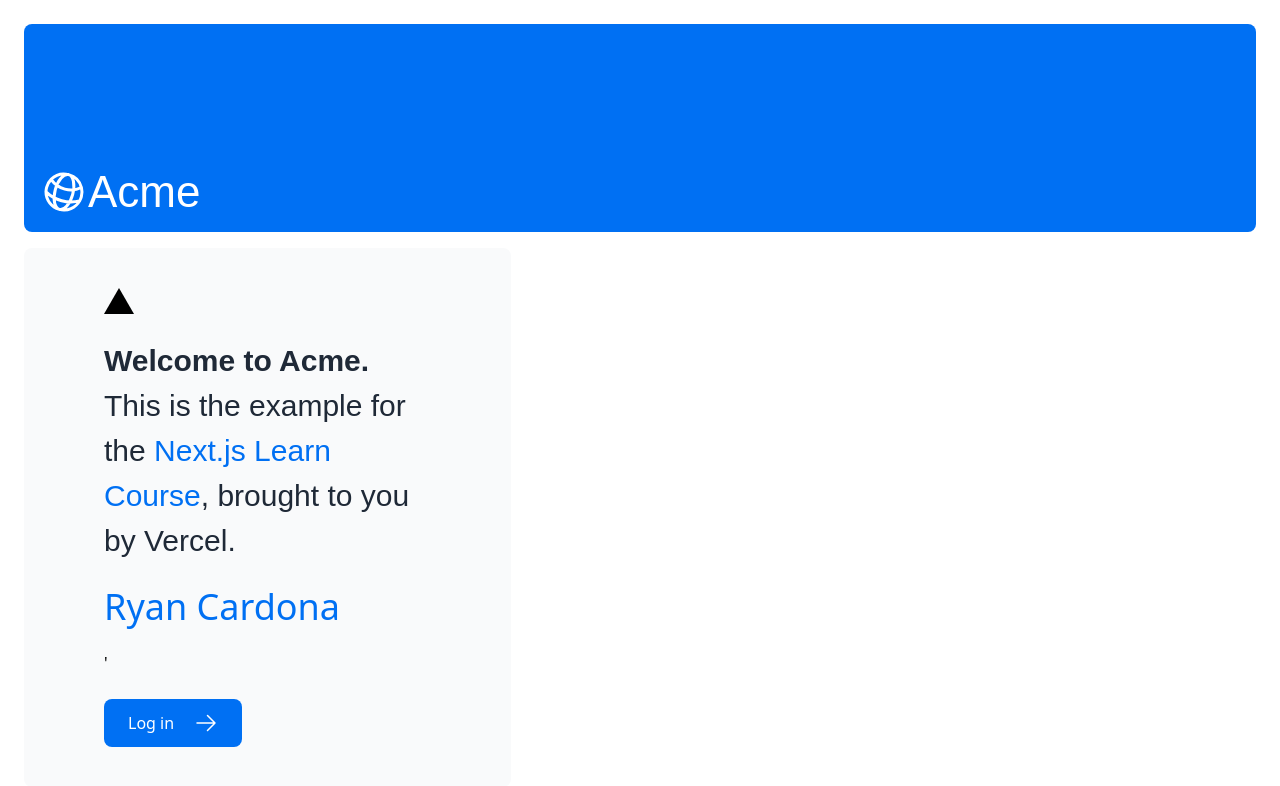
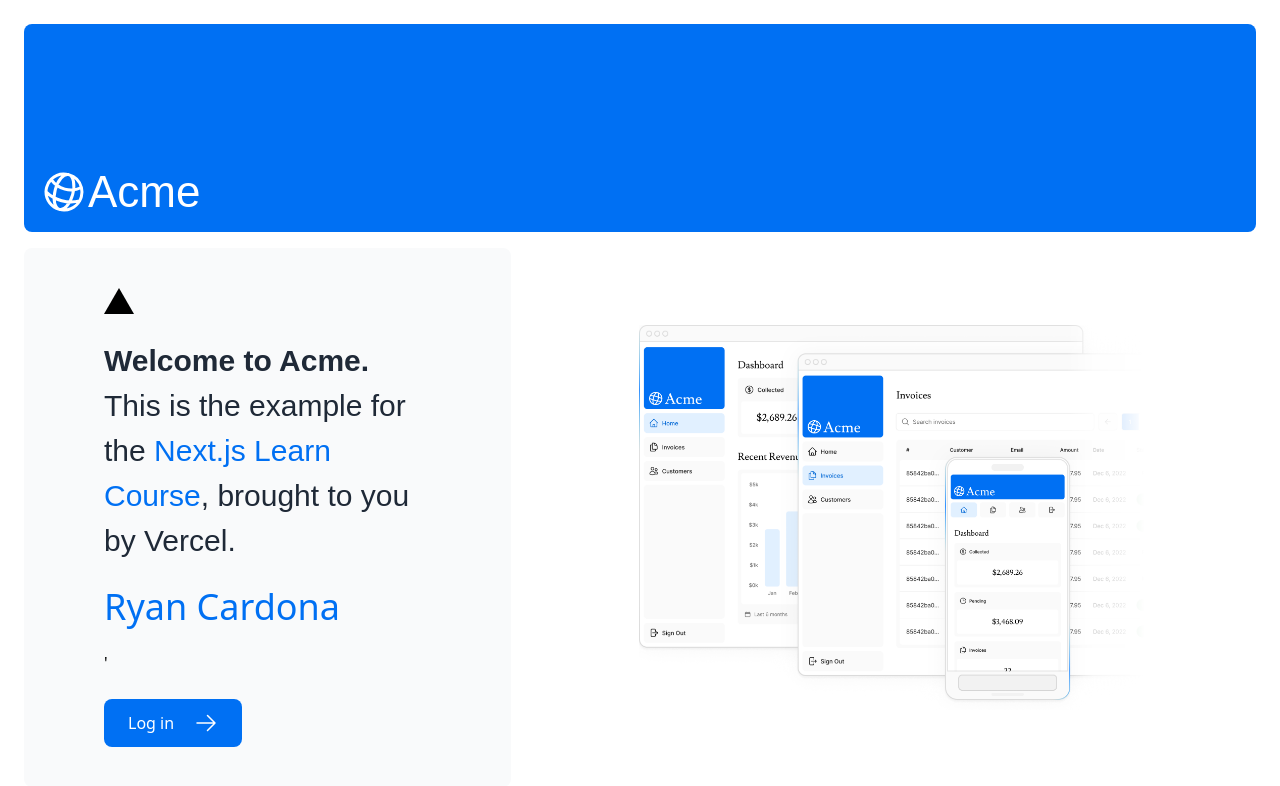
Before and after one commit to rcardona025/nextjs-dashboard, a Next.js app: page / in a window 1280 px wide. Shown: the top 786 px of the page. Built offline with nearby package versions, Linux system fonts and the light colour scheme; a web font is replaced by a local one.

Commit message:
added ryan page

```diff
--- a/app/page.tsx
+++ b/app/page.tsx
@@ -3,6 +3,7 @@
 import Link from 'next/link';
 import styles from '@/app/ui/home.module.css';
 import { lusitana } from '@/app/ui/fonts';
+import Image from 'next/image';
 
 export default function Page() {
   return (
@@ -16,6 +17,13 @@
           <div
   className="relative w-0 h-0 border-l-[15px] border-r-[15px] border-b-[26px] border-l-transparent border-r-transparent border-b-black"
 />
+ <Image
+        src="/hero-mobile.png"
+        width={560}
+        height={620}
+        className="block md:hidden"
+        alt="Screenshot of the dashboard project showing mobile version"
+      />
 <p className={lusitana.className}>
           <p className={`text-xl text-gray-800 md:text-3xl md:leading-normal`}>
             <strong>Welcome to Acme.</strong> This is the example for the{' '}
@@ -35,6 +43,14 @@
         </div>
         <div className="flex items-center justify-center p-6 md:w-3/5 md:px-28 md:py-12">
           {/* Add Hero Images Here */}
+          <Image
+        src="/hero-desktop.png"
+        width={1000}
+        height={760}
+        className="hidden md:block"
+        alt="Screenshots of the dashboard project showing desktop version"
+
+      />
         </div>
       </div>
     </main>
--- /dev/null
+++ b/app/ryan/info.tsx
@@ -0,0 +1,8 @@
+
+export default function Info() {
+    return (
+
+        <h1 className="text-3x1">Taywara kas karakuh</h1>
+
+    )
+}
--- /dev/null
+++ b/app/ryan/page.tsx
@@ -0,0 +1,10 @@
+import Info from "./info";
+export default function Page() {
+    return (
+
+        <div>
+        <h1 className="text-3x1 font-bold">John Ryan H. Cardona</h1>
+        <Info />
+        </div>
+    )
+}
```
